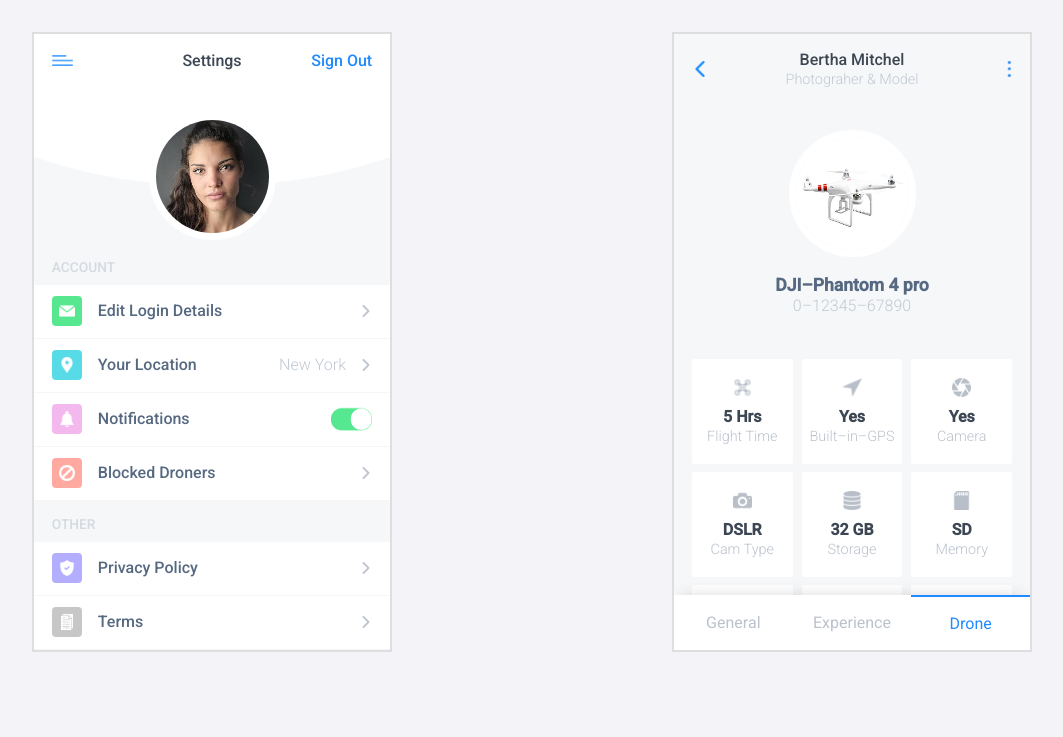
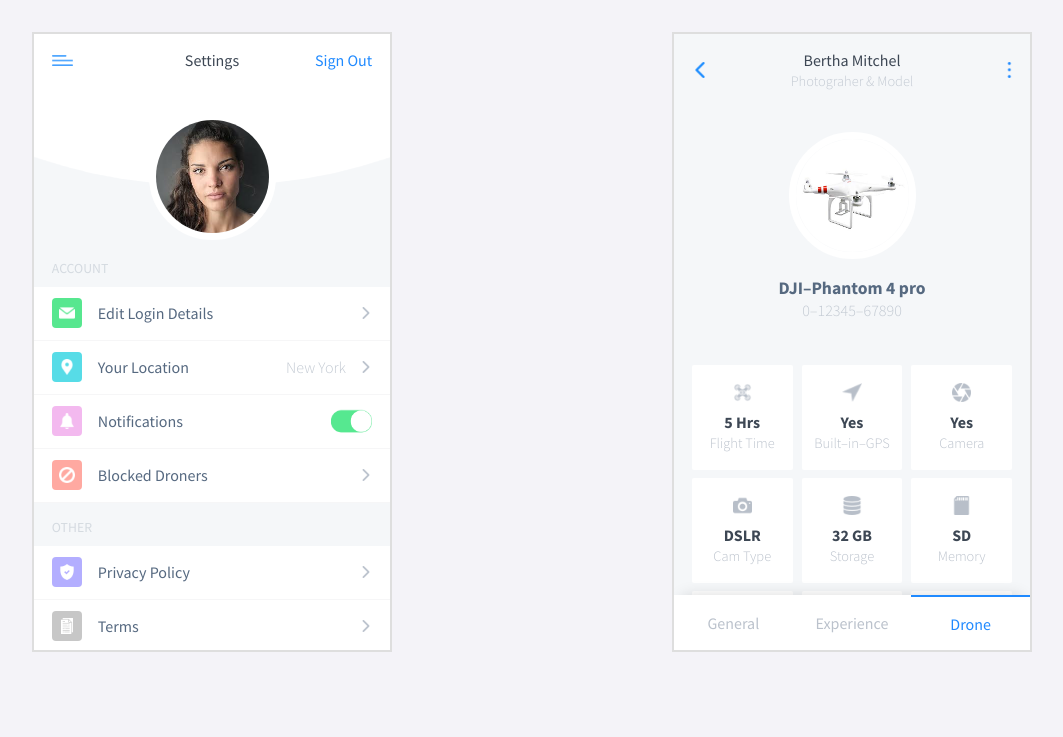
Before and after one commit to stephendoyin/creditclan_assignment, a plain HTML site: page index.html in a window 1280 px wide. Shown: the whole page, without its empty margins (108-1171 px from the left). Drawn offline with Linux system fonts and the light colour scheme.

Commit message:
changed font

```diff
--- a/assets/styles/styles.css
+++ b/assets/styles/styles.css
@@ -2,7 +2,7 @@
   margin: 0;
   padding: 0;
   box-sizing: border-box;
-  font-family: "Roboto", sans-serif;
+  font-family: 'Source Sans Pro', sans-serif;
 }
 
 html {
--- a/index.html
+++ b/index.html
@@ -9,7 +9,7 @@
         CreditClan
     </title>
     <link rel="stylesheet" href="https://cdnjs.cloudflare.com/ajax/libs/normalize/8.0.1/normalize.min.css.map">
-    <link href="https://fonts.googleapis.com/css?family=Roboto:300,400,500&display=swap" rel="stylesheet">
+    <link href="https://fonts.googleapis.com/css?family=Source+Sans+Pro:300,400,700&display=swap" rel="stylesheet">
     <link rel="stylesheet" href="assets/styles/styles.css">
 </head>
 
@@ -71,8 +71,8 @@
                             Your Location
                         </span>
                         <span class="navigation__value">
-                                New York
-                            </span>
+                            New York
+                        </span>
                         <img class="navigation__action-icon" src="assets/images/arrow-point-to-right.png" alt="">
 
                     </div>
@@ -171,7 +171,8 @@
                     <span class="toolbar__subtitle">Photograher &amp; Model</span>
                 </h1>
                 <div class="toolbar__btn-container toolbar__btn-container--end">
-                    <img src="assets/images/more-button-of-three-dots.png" alt="menu button" class="toolbar__img toolbar__img--small">
+                    <img src="assets/images/more-button-of-three-dots.png" alt="menu button"
+                        class="toolbar__img toolbar__img--small">
                 </div>
 
             </div>
@@ -259,7 +260,7 @@
 
                         <div class="card__lower-content">
                             <h3 class="card__title">
-                                    32&nbsp;GB<br />
+                                32&nbsp;GB<br />
                                 <span class="card__subtitle">
                                     Storage
                                 </span>
@@ -347,7 +348,7 @@
 
     </div>
 
-<script src="assets/script/index.js"></script>
+    <script src="assets/script/index.js"></script>
 
 </body>
 
```
